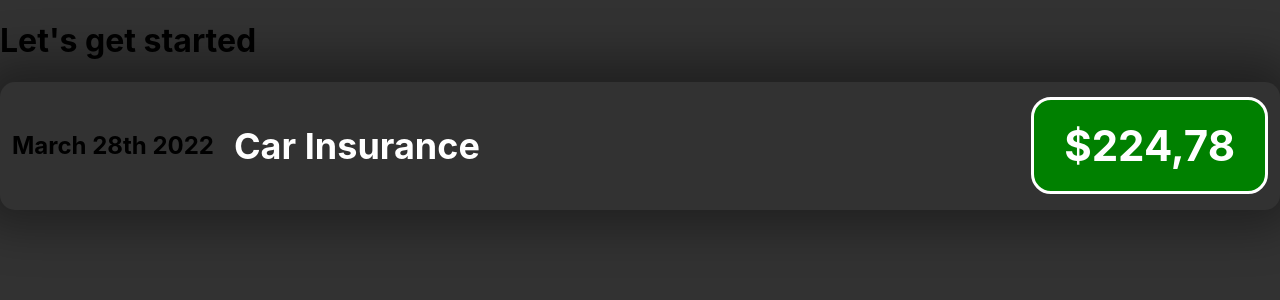
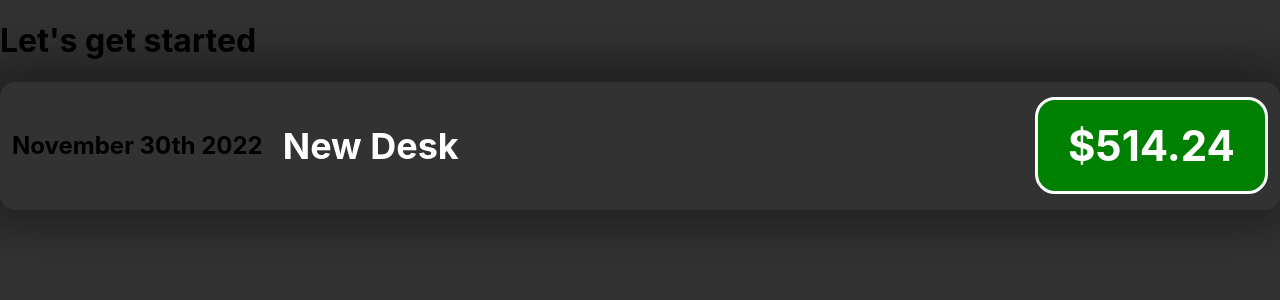
Before and after one commit to fstipo/RM06-expenses-app, a React (Create React App) app: page / in a window 1280 px wide. Shown: the top 300 px of the page. Built offline with nearby package versions, Linux system fonts and the light colour scheme.

Commit message:
use react moment for Dates

```diff
--- a/package.json
+++ b/package.json
@@ -6,6 +6,7 @@
     "@testing-library/jest-dom": "^5.16.5",
     "@testing-library/react": "^13.4.0",
     "@testing-library/user-event": "^13.5.0",
+    "moment": "^2.29.4",
     "react": "^18.2.0",
     "react-dom": "^18.2.0",
     "react-scripts": "5.0.1",
--- a/src/components/ExpensesItem.js
+++ b/src/components/ExpensesItem.js
@@ -1,12 +1,17 @@
 import React from 'react';
+import Moment from 'moment';
 import './ExpensesItem.css';
 
 const ExpensesItem = () => {
+  const expenseDate = new Date(2022, 10, 30).toISOString();
+  const expenseTitle = 'New Desk';
+  const expensePrice = 514.24;
+
   return (
     <div className="expense-item">
-      <div>March 28th 2022</div>
-      <h2 className="expense-item__description">Car Insurance</h2>
-      <div className="expense-item__price">$224,78</div>
+      <div>{Moment(expenseDate).format('MMMM Do YYYY')}</div>
+      <h2 className="expense-item__description">{expenseTitle}</h2>
+      <div className="expense-item__price">${expensePrice}</div>
     </div>
   );
 };
```
Also changed, not shown: 1 other file (tests, documents, lock files or other folders).
